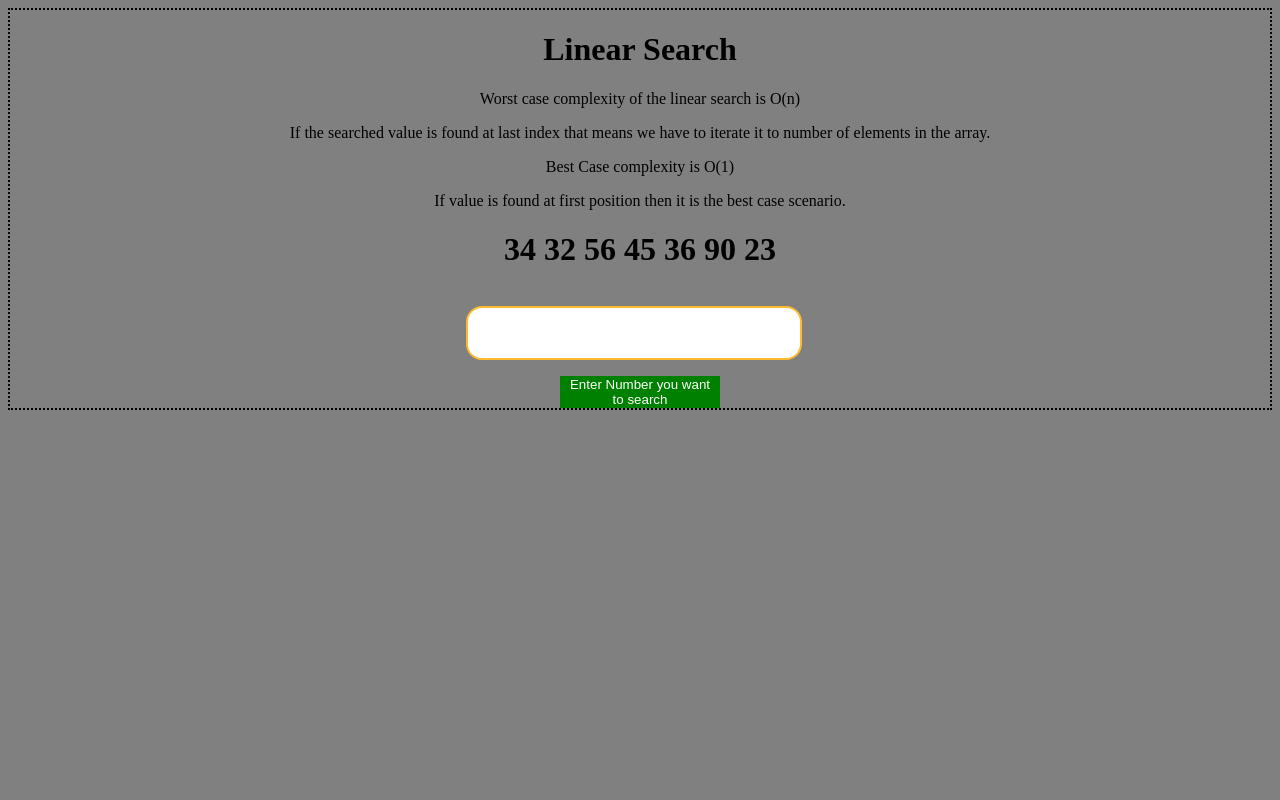
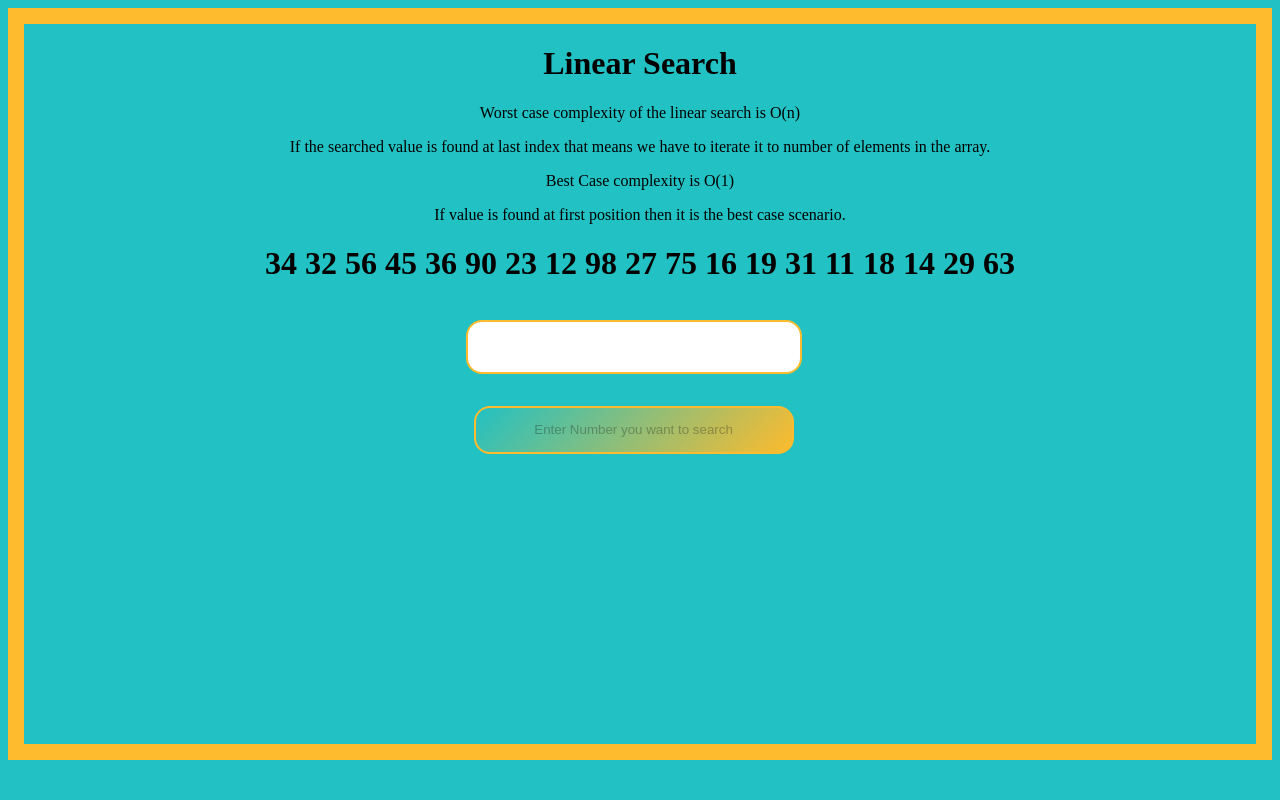
Before and after one commit to lokeshningania/django_algos_app, a Django app: page /search/linear in a window 1280 px wide. Run offline with Django 3.2, Linux system fonts and the light colour scheme.

Commit message:
changes made on Wed 31 Mar 2021 15:51:31 IST

```diff
--- a/searchingalgos/static/css/linearsearch.css
+++ b/searchingalgos/static/css/linearsearch.css
@@ -1,12 +1,26 @@
 body{
-    background-color: gray;
+
+    background-color: rgba(34,193,195,1);
 }
 html{
     font-size: 16px;
+
 }
 .details{
     text-align: center;
-    border: black dotted 2px;
+    height: 90vh;
+    border: 1rem solid rgba(253,187,45,1);
+
+}
+
+#main{
+    text-align: center;
+}
+
+.searchval{
+    height: 50px;
+    width: 60px;
+    background-color: brown;
 }
 
 .input{
@@ -21,7 +35,21 @@ html{
         font-size: 1.56rem;
         padding-left: 0.62rem;
         font-family: "AudioWide";
+        text-align: center;
 
+
+}
+
+#submitbtn{
+    margin-top: 1rem;
+    margin-bottom: 2rem;
+    margin-right: 1rem;
+    width: 20rem;
+    height: 3rem;
+    margin-left: 0.2rem;
+    border-radius: 1rem;
+    border: 0.18rem solid rgba(253,187,45,1);
+    background: linear-gradient(135deg, rgba(34,193,195,1) 0%,     rgba(253,187,45,1) 100%);
 
 }
 
--- a/searchingalgos/static/js/linearsearch.js
+++ b/searchingalgos/static/js/linearsearch.js
@@ -1,7 +1,9 @@
 
-const data = '34  32  56  45  36  90  23'
+const data = '34  32  56  45  36  90  23  12  98  27  75  16  19  31  11  18  14  29  63'
 function printarray(){
     document.getElementById('printarray').innerHTML = data
 
 }
+
+
 printarray()
--- a/searchingalgos/templates/searchingalgos/linearsearch/index.html
+++ b/searchingalgos/templates/searchingalgos/linearsearch/index.html
@@ -9,6 +9,22 @@
     <link rel="stylesheet" href="{% static '/css/linearsearch.css' %}">
 </head>
 <body>
+    <script>
+        function manage(val) {
+            var bt = document.getElementById('submitbtn');
+            var l = val.length;
+            if (l >= 1) {
+                bt.disabled = false;
+            }
+            else {
+                bt.disabled = true;
+            }
+
+        }
+
+
+    </script>
+
     <div class="details">
         <h1>Linear Search</h1>
         <p>Worst case complexity of the linear search is O(n)</p>
@@ -17,9 +33,9 @@
         <p>If value is found at first position then it is the best case scenario.</p>
         <h1 id="printarray"> </h1>
 
-        <form action='linear/performlinearsearch' method="GET">
-            <input type="number" class='input' name="searchval" id="searchval"><br>
-            <button id="submit" type="submit">Enter Number you want to search</button>
+        <form onkeypress="return event.keyCode != 13;" action='linear/performlinearsearch' method="GET">
+            <input type="number" class='input' name="searchval" id="searchval"  onkeyup="manage(this.value)"><br>
+            <button id="submitbtn" type="submit" disabled >Enter Number you want to search</button>
         </form>
     </div>
     <script src="https://cdnjs.cloudflare.com/ajax/libs/animejs/3.2.1/anime.min.js"></script>
--- a/searchingalgos/views.py
+++ b/searchingalgos/views.py
@@ -13,14 +13,14 @@ def linearsearch(request):
 
 
 def performlinearsearch(request):
-    array = [34,32,56,45,36,90,23]
+    array = [34,32,56,45,36,90,23,12,98,27,75,16,19,31,11,18,14,29,63]
     x = request.GET.get('searchval' , 'default')
     print("Function working")
     for i in range(0,len(array)):
         x = int(x)
         if x == array[i]:
-            y = str(i+1)
-            msg = 'Giver number is present at position => '+ y
+            y = str(i)
+            msg = 'Given number is present at index => '+ y
             print("The number ",x," is present on index " , i)
             break
         i+=1
@@ -32,5 +32,5 @@ def performlinearsearch(request):
         msg = "Given element is found at 1st position"
         print("Best Case")
 
-    params = {'searchval': x , 'position': msg}
+    params = {'searchval': x , 'position': msg , 'index': i}
     return render(request , 'searchingalgos/linearsearch/result.html' , params)
```
Also changed, not shown: searchingalgos/static/js/linearsearchresult.js (added, +54 -0 lines), searchingalgos/templates/searchingalgos/linearsearch/result.html (+11 -2 lines).
